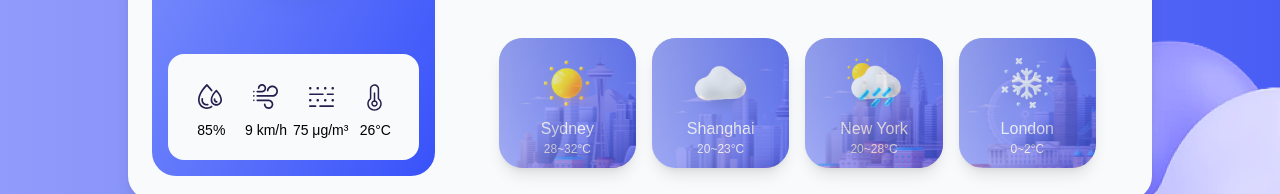
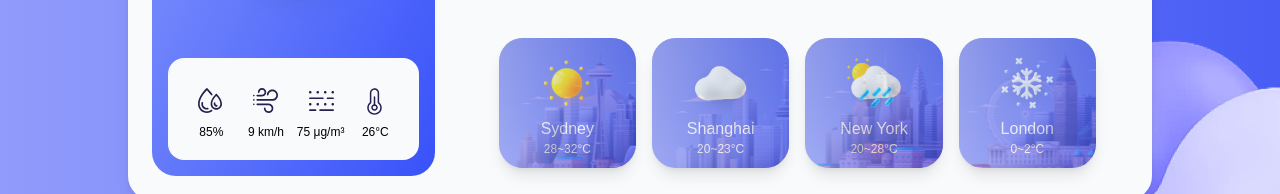
Before and after one commit to CamillaWan/weather-app, a React (Create React App) app: page / in a window 1280 px wide. Shown: the part 507-701 px from the top of the page. Built offline with nearby package versions, Linux system fonts and the light colour scheme; a web font is replaced by a local one.

Commit message:
fix: correct text size for MetaItem component in responsive layout

```diff
--- a/src/components/WeatherCard/components/CurrentCity/components/Meta/components/MetaItem/MetaItem.js
+++ b/src/components/WeatherCard/components/CurrentCity/components/Meta/components/MetaItem/MetaItem.js
@@ -2,7 +2,7 @@ import Image from '../../../Image'
 
 const MetaItem = ({imageUrl, alt, value}) => {
     return (
-        <div className='flex flex-col justify-between w-1/4 h-full items-center text-center p-1 text-xs md:text-xxxs lg:text-xxs xl:text-sm whitespace-nowrap'>
+        <div className='flex flex-col justify-between w-1/4 h-full items-center text-center p-1 text-xs md:text-xxxs lg:text-xxs xl:text-xs whitespace-nowrap'>
             <Image imageUrl={imageUrl} alt={alt} className='m-2'/>
             {value}
         </div>
```
